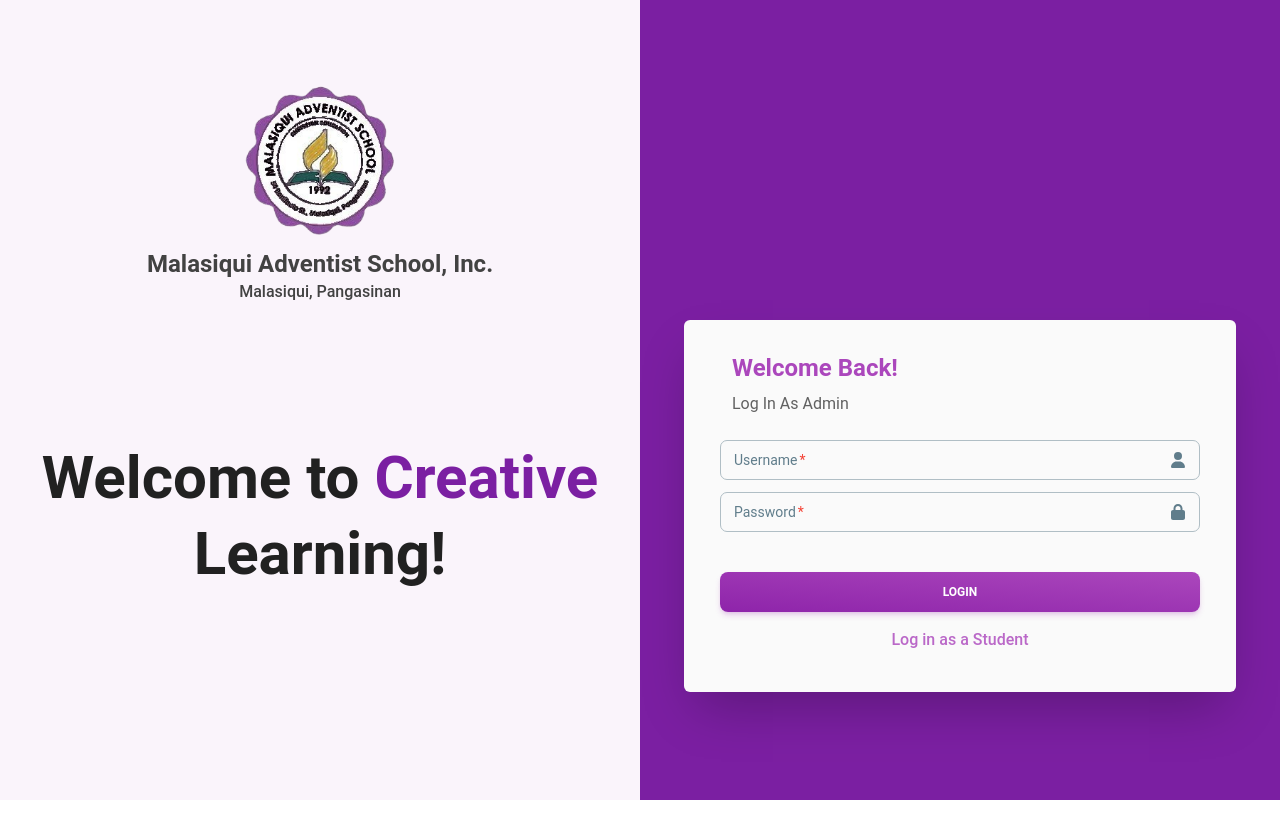
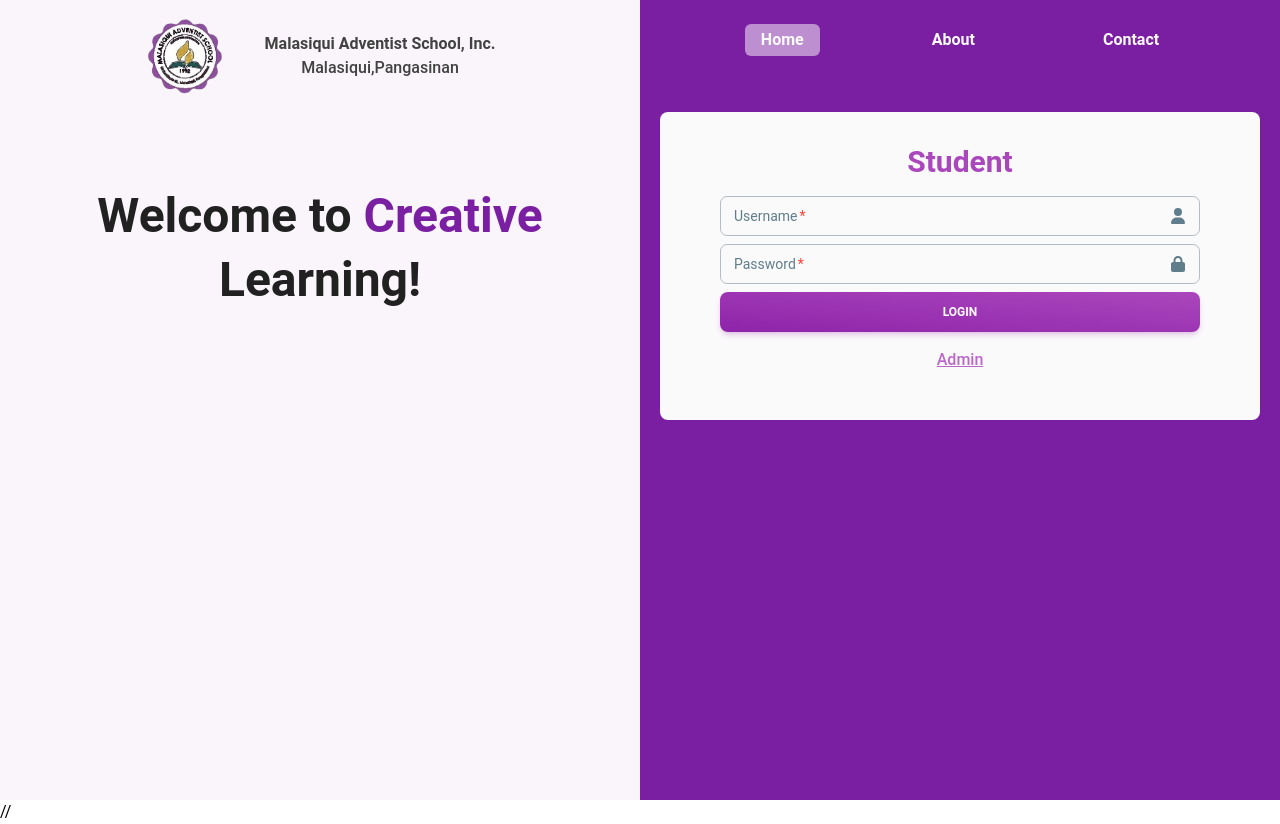
Before and after one commit to Jdexurbano/gamified-e-learning-ui, a React (Vite) app: page / in a window 1280 px wide. Before the commit the page ends 800 px from the top, so only its background shows below. Built offline with nearby package versions, Linux system fonts and the light colour scheme.

Commit message:
add new routes

```diff
--- a/src/App.jsx
+++ b/src/App.jsx
@@ -11,37 +11,42 @@
 import AnnouncementPage from "./pages/student/announcement/AnnouncementPage";
 import ActivityHistoryPage from "./pages/student/activity_history/ActivityHistoryPage";
 import CountTheFruitGame from "./pages/games/CountTheFruitGame";
+import AdminAnnouncementPage from "./pages/admin/announcement/AdminAnnouncementPage";
 
 function App() {
-  // return (
-  //   <>
-  //     <Routes>
-  //       {/* admin routes */}
-  //       <Route path="/admin" element={<AdminLogin />} />
-  //       <Route element={<AdminLayout />}>
-  //         <Route path="/admin/home" element={<AdminHome />} />
-  //         <Route path="/admin/student" element={<StudentListPage />} />
-  //       </Route>
-
-  //       {/* student routes */}
-  //       <Route element={<StudentLoginLayout />}>
-  //         <Route path="/" element={<StudentLoginPage />} />
-  //         <Route path="/about" element={<AboutPage />} />
-  //       </Route>
-  //       <Route element={<StudentMainLayout />}>
-  //         <Route path="/home" element={<HomePage />} />
-  //         <Route path="/announcement" element={<AnnouncementPage />} />
-  //         <Route path="/history" element={<ActivityHistoryPage />} />
-  //       </Route>
-
-  //       {/* game routes */}
-  //       <Route path="/count-the-fruits" element={<CountTheFruitGame />} />
-  //     </Routes>
-  //   </>
-  // );
-
-  return(
-    <AdminLogin />
+  return (
+    <>
+      <Routes>
+        {/* admin routes */}
+        <Route path="/admin" element={<AdminLogin />} />
+        <Route element={<AdminLayout />}>
+          <Route path="/admin/home" element={<AdminHome />} />
+          <Route path="/admin/student" element={<StudentListPage />} />
+          <Route
+            path="/admin/announcement"
+            element={<AdminAnnouncementPage />}
+          />
+        </Route>
+        // {/* student routes */}
+        //{" "}
+        <Route element={<StudentLoginLayout />}>
+          // <Route path="/" element={<StudentLoginPage />} />
+          // <Route path="/about" element={<AboutPage />} />
+          //{" "}
+        </Route>
+        //{" "}
+        <Route element={<StudentMainLayout />}>
+          // <Route path="/home" element={<HomePage />} />
+          // <Route path="/announcement" element={<AnnouncementPage />} />
+          // <Route path="/history" element={<ActivityHistoryPage />} />
+          //{" "}
+        </Route>
+        // {/* game routes */}
+        // <Route path="/count-the-fruits" element={<CountTheFruitGame />} />
+        //{" "}
+      </Routes>
+      //{" "}
+    </>
   );
 }
 
```
